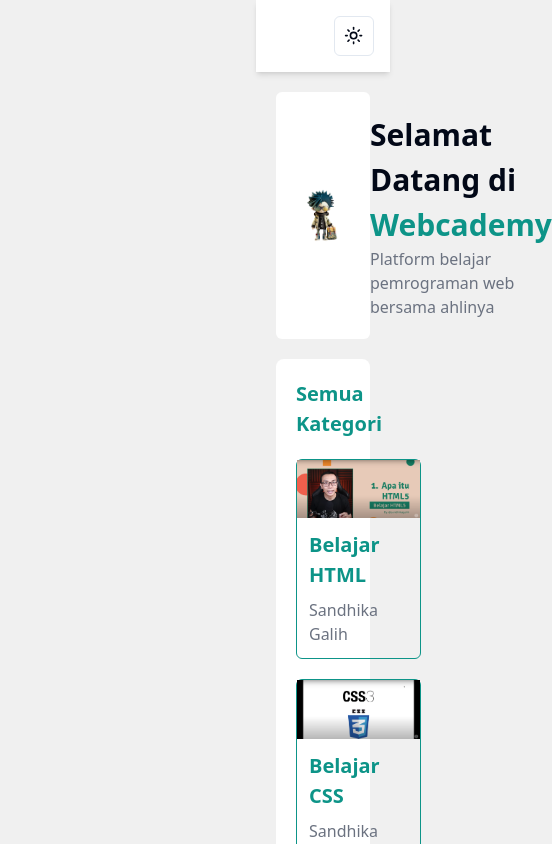
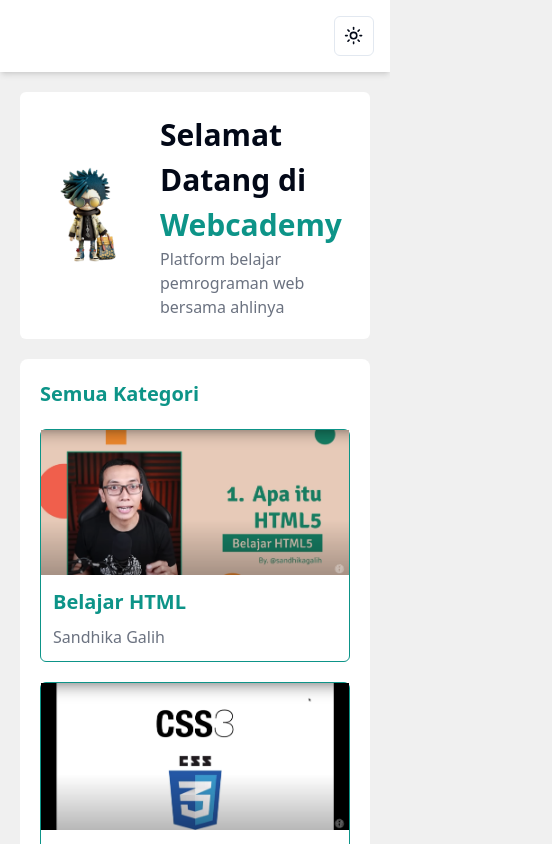
Before and after one commit to ahmadammarm/webcademy, a Next.js app: page / in a window 390 px wide. Shown: the top 844 px of the page, 552 px wide, since content can reach past the window. Built offline with nearby package versions, Linux system fonts and the light colour scheme.

Commit message:
updating sidebar and layout

```diff
--- a/app/components/Header.jsx
+++ b/app/components/Header.jsx
@@ -1,5 +1,4 @@
 import React from 'react'
-import { Button } from '@/components/ui/button'
 import { ModeToggle } from '@/components/ui/toggle'
 
 function Header() {
--- a/app/components/SideNavbar.jsx
+++ b/app/components/SideNavbar.jsx
@@ -1,33 +1,42 @@
-import React from 'react'
+"use client"
+
+import React, {useEffect} from 'react'
 import { Code2 } from 'lucide-react'
 import Logo from '@/components/Logo'
+import { usePathname } from 'next/navigation'
+import Link from 'next/link'
 
 function SideNavbar() {
+    const path = usePathname();
+
+    useEffect(() => {
+        console.log("path", path)
+    }, [])
 
     const menu = [
         {
             id: 1,
             name: 'HTML',
             icon: Code2,
-            link: './html'
+            path: '/html'
         },
         {
             id: 2,
             name: 'CSS',
             icon: Code2,
-            link: './css'
+            path: '/css'
         },
         {
             id: 3,
             name: 'Javascript',
             icon: Code2,
-            link: './javascript'
+            path: '/javascript'
         },
         {
             id: 4,
             name: 'Tailwind CSS',
             icon: Code2,
-            link: './tailwind'
+            path: '/tailwind'
         }
     ]
 
@@ -37,7 +46,8 @@
         <hr className='mt-7' />
         <div>
             {menu.map((item) => (
-                <a href={item.link} className='flex gap-3 mt-1 p-3 text-[18px] items-center cursor-pointer
+                <Link key={item.id} href={item.path}>
+                    <div className={`flex gap-3 mt-1 p-3 text-[18px] items-center cursor-pointer
                     hover:bg-primary
                     hover:bg-opacity-10
                     rounded-md
@@ -45,10 +55,12 @@
                     duration-300
                     ease-in-out
                     group
-                '>
+                    ${path === item.path ? 'bg-teal-700 bg-opacity-50' : ''}
+                    `}>
                         <item.icon size='24' className='group-hover:animate-bounce text-primary' />
                         <span className="dark:text-white">{item.name}</span>
-                </a>
+                    </div>
+                </Link>
             ))}
         </div>
     </div>
--- a/app/layout.js
+++ b/app/layout.js
@@ -1,32 +1,28 @@
+import React from 'react';
+import SideNavbar from './components/SideNavbar';
+import Header from './components/Header';
+import { ThemeProvider } from '@/components/ThemeProvider';
 import "./globals.css";
-import SideNavbar from "./components/SideNavbar";
-import Header from "./components/Header";
-import { ThemeProvider } from "@/components/ThemeProvider";
 
 export const metadata = {
-  title: "Webcademy - Platform Belajar Online",
-  description: "Webcademy - Platform Belajar Online",
+  title: 'Webcademy - Platform Belajar Online',
+  description: 'Webcademy - Platform Belajar Online',
 };
 
 export default function RootLayout({ children }) {
   return (
     <html lang="en">
       <body className="dark:bg-slate-950">
-      <ThemeProvider
-            attribute="class"
-            defaultTheme="system"
-            enableSystem
-            disableTransitionOnChange
-          >
-      <div>
-            <div className='sm:w-64 hidden fixed sm:block'>
-                <SideNavbar />
+        <ThemeProvider attribute="class" defaultTheme="system" enableSystem disableTransitionOnChange>
+          <div className="relative min-h-screen">
+            <div className="sm:w-64 hidden fixed sm:block">
+              <SideNavbar />
             </div>
-            <div className='ml-64'>
-                <Header />
-                {children}
+            <div className="ml-0 sm:ml-64">
+              <Header />
+              {children}
             </div>
-        </div>
+          </div>
         </ThemeProvider>
       </body>
     </html>
--- /dev/null
+++ b/components/ui/skeleton.jsx
@@ -0,0 +1,10 @@
+import { cn } from "@/lib/utils"
+
+function Skeleton({
+  className,
+  ...props
+}) {
+  return (<div className={cn("animate-pulse rounded-md bg-muted", className)} {...props} />);
+}
+
+export { Skeleton }
```
Lines whose indentation alone changed are shown as unchanged.
